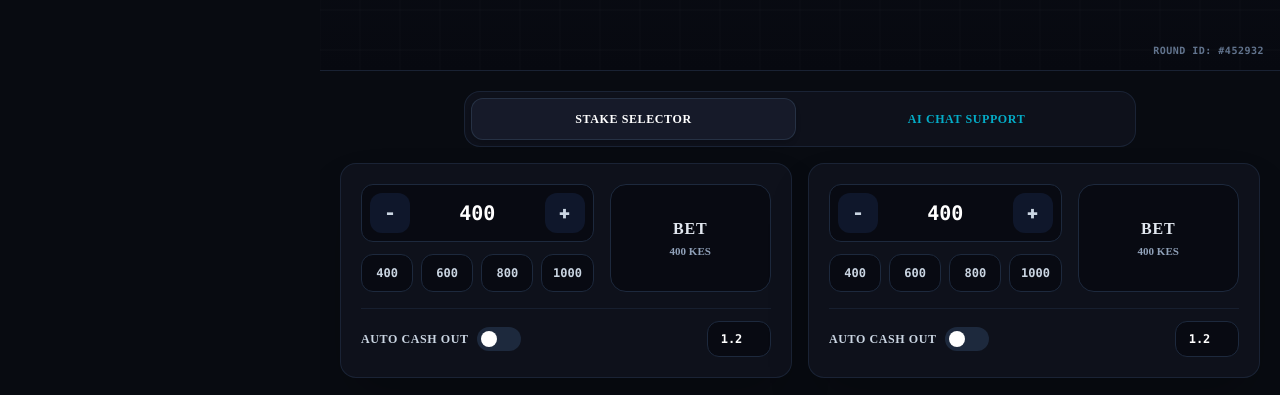
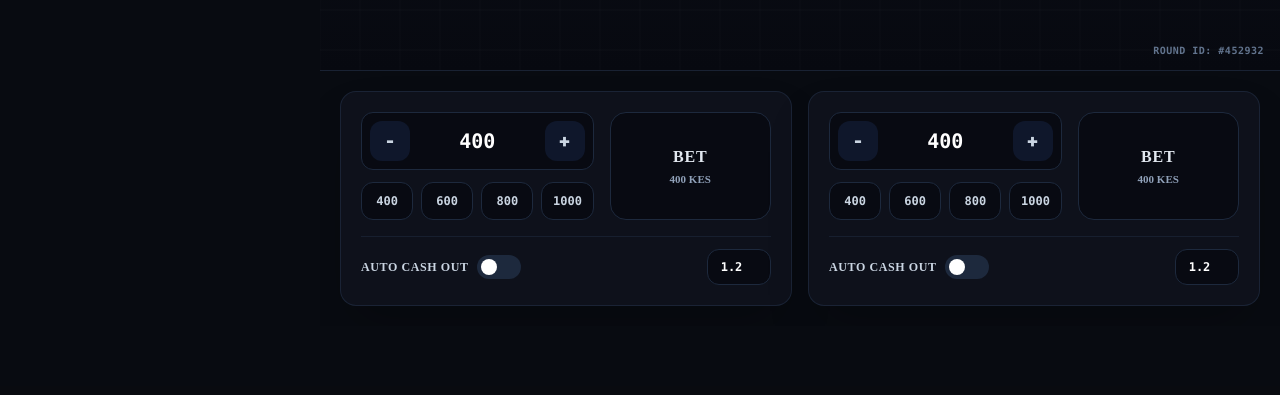
Before and after one commit to Kiruivenus/aviator, a React (Vite) app in the folder client/: page / in a window 1280 px wide. Shown: the part 424-819 px from the top of the page. Built offline with nearby package versions, Linux system fonts and the light colour scheme; no server answers.

Commit message:
Remove STAKE SELECTOR / AI CHAT SUPPORT top header bar from BetControls

```diff
--- a/client/src/components/BetControls.jsx
+++ b/client/src/components/BetControls.jsx
@@ -201,30 +201,8 @@ const SingleBetPanel = ({ panelId, gameState, socket, onPlaceBetSuccess, openCha
 };
 
 export const BetControls = ({ gameState, socket, onPlaceBetSuccess, openChatRain }) => {
-  const [controlTab, setControlTab] = useState('stake'); // 'stake' or 'chat'
-
   return (
-    <div className="w-full bg-[#080b11] border-t border-slate-800/80 p-3 sm:p-5 flex flex-col space-y-4">
-      {/* Top Segmented Header: STAKE SELECTOR vs AI CHAT SUPPORT */}
-      <div className="grid grid-cols-2 gap-2 p-1.5 bg-[#0e111b] border border-slate-800/80 rounded-2xl max-w-2xl mx-auto w-full">
-        <button
-          onClick={() => setControlTab('stake')}
-          className={`py-3 text-xs font-black rounded-xl transition-all font-['Outfit'] tracking-wider uppercase min-h-[42px] ${
-            controlTab === 'stake' ? 'bg-[#161a29] text-white border border-slate-700/60 shadow-md' : 'text-slate-400 hover:text-white'
-          }`}
-        >
-          STAKE SELECTOR
-        </button>
-        <button
-          onClick={() => { setControlTab('chat'); if (openChatRain) openChatRain(); }}
-          className={`py-3 text-xs font-black rounded-xl transition-all font-['Outfit'] tracking-wider uppercase min-h-[42px] ${
-            controlTab === 'chat' ? 'bg-[#161a29] text-cyan-400 border border-cyan-800/60 shadow-md' : 'text-cyan-400/80 hover:text-cyan-300'
-          }`}
-        >
-          AI CHAT SUPPORT
-        </button>
-      </div>
-
+    <div className="w-full bg-[#080b11] border-t border-slate-800/80 p-3 sm:p-5 flex flex-col">
       {/* Twin Bet Panels */}
       <div className="grid grid-cols-1 md:grid-cols-2 gap-4">
         <SingleBetPanel
```
